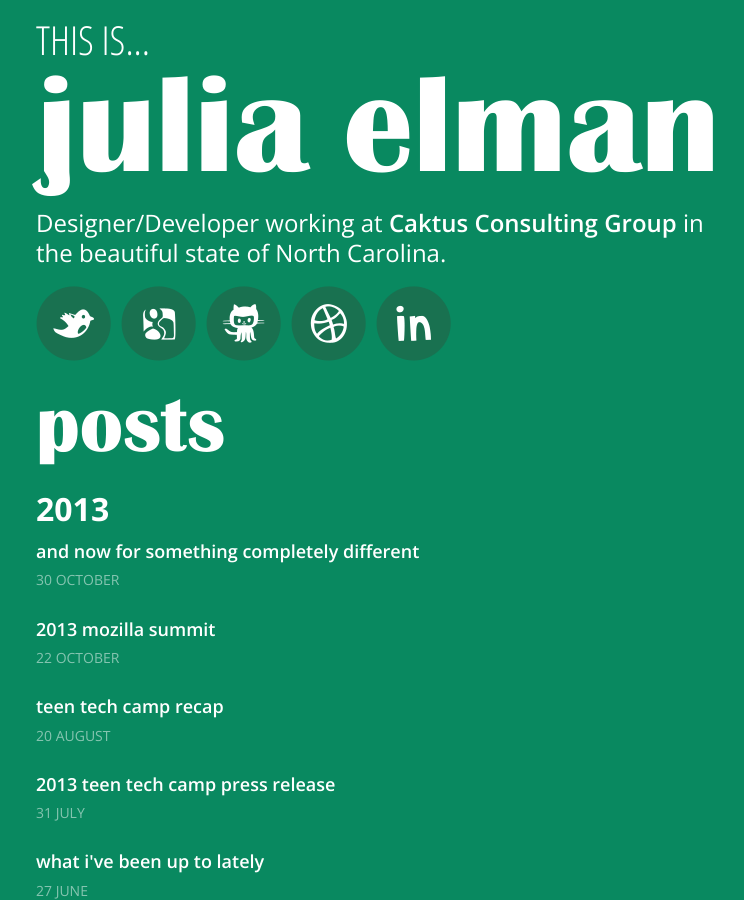
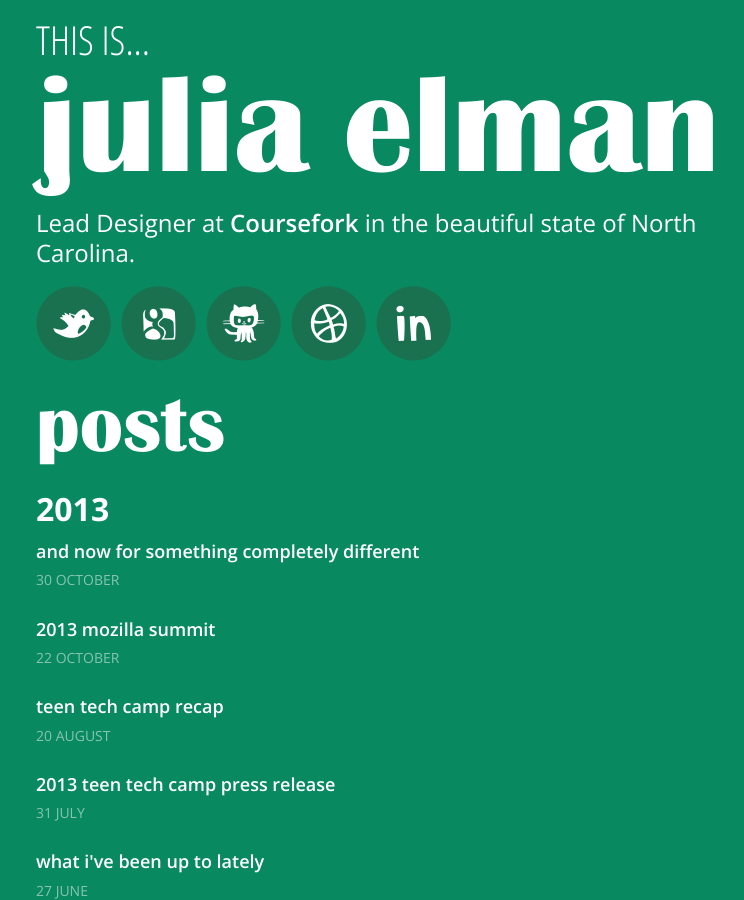
Before and after one commit to juliaelman/juliaelman.github.io, a Jekyll site: the page built from index.html, in a window 1280 px wide and 900 px high. Shown: the whole window, without its empty margins (254-998 px from the left). Built offline with Jekyll 4.4.1, drawn with Linux system fonts in a browser that asks for light colours; some web fonts are replaced; Markdown is read by kramdown in place of the engine named in the settings.

Commit message:
Switching title and employer on homepage.

```diff
--- a/index.html
+++ b/index.html
@@ -6,7 +6,7 @@ id: homepage
 <header>
 	<span class="intro">THIS IS...</span>
 	<h1>{{ page.title }}</h1>
-	<p>Designer/Developer working at <a href="http://caktusgroup.com/">Caktus Consulting Group</a> in the beautiful state of North Carolina.</p>
+	<p>Lead Designer at <a href="http://coursefork.org">Coursefork</a> in the beautiful state of North Carolina.</p>
 	<ul class="social">
 		<li>
 			<a href="https://twitter.com/juliaelman/">
```
